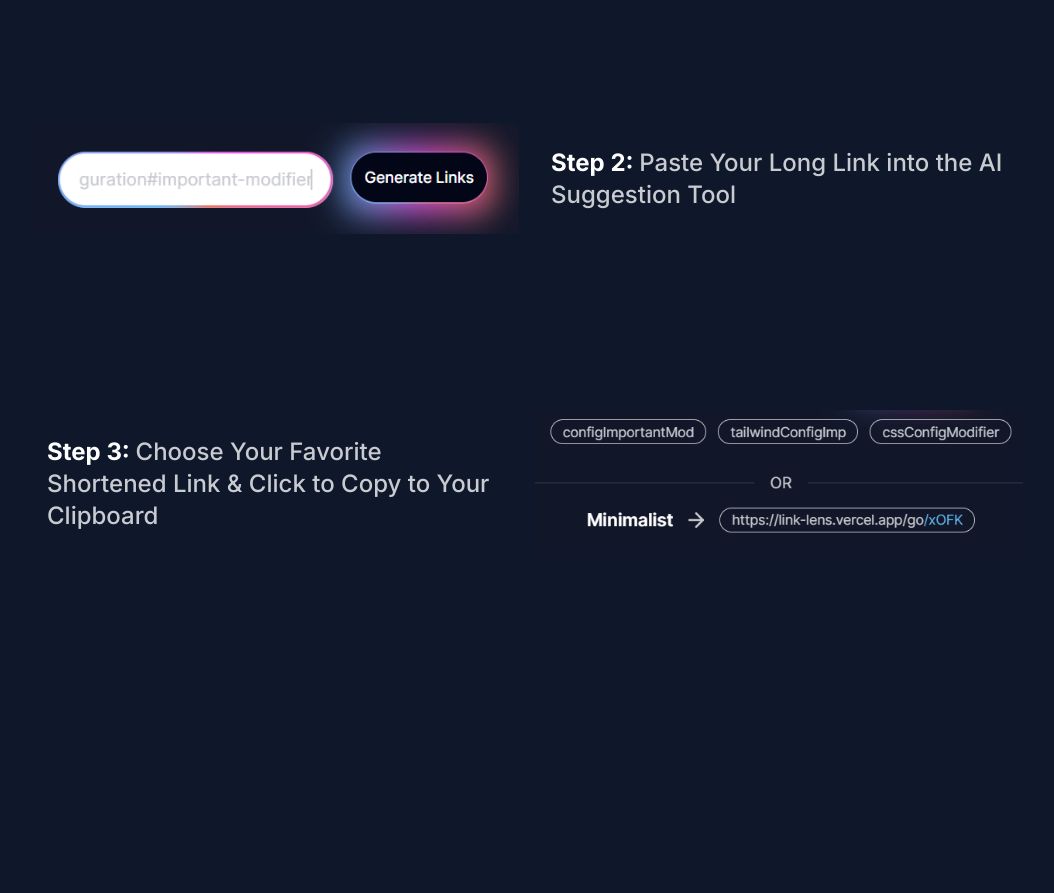
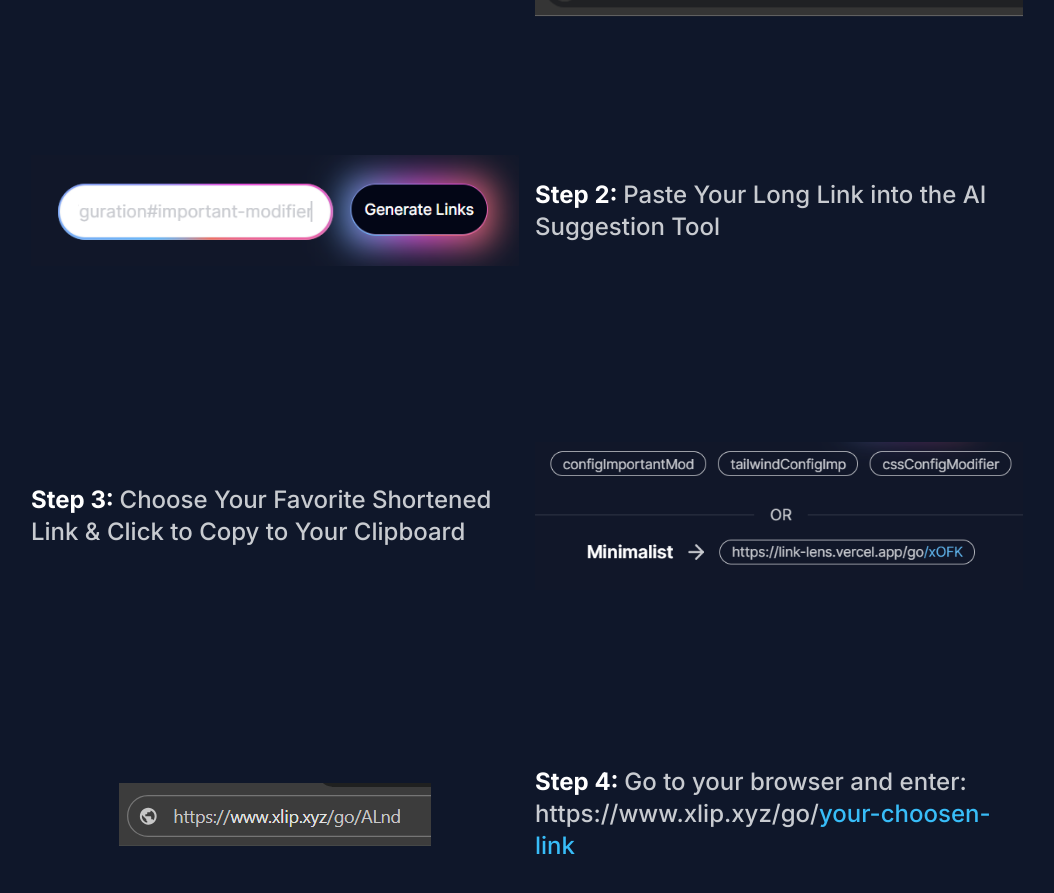
Before and after one commit to DamdyJ/Xlip.xyz, a Next.js app: page / in a window 1280 px wide. Shown: the part 1045-1938 px from the top of the page, without its empty margins (113-1167 px from the left). Before the commit the page ends 1683 px from the top, so only its background shows below. Built offline with nearby package versions, Linux system fonts and the light colour scheme.

Commit message:
fix: fix mobile responsive issue with grid

```diff
--- a/src/components/howTo.tsx
+++ b/src/components/howTo.tsx
@@ -4,20 +4,21 @@ import React from "react";
 export default function HowTo() {
   return (
     <>
-      <h2 className="mb-8 text-center text-3xl font-semibold text-white underline underline-offset-8 md:text-5xl">
+      <h2 className="my-8 text-center text-3xl font-semibold text-white underline underline-offset-8 md:text-5xl">
         How to Utilize a Link Shortener
       </h2>
-      <div className="grid gap-4 md:grid-cols-2">
+      <div className="flex w-full flex-col gap-4 md:grid md:grid-cols-2">
         {/* left */}
-        <div className="my-8 md:my-20 place-self-center">
-          <h3 className="text-2xl font-medium">
+        <div className="my-8 place-self-center md:my-20">
+          <h3 className="w-full text-2xl font-medium">
             <span className="font-bold text-white">Step 1: </span>Find Your Long
             Link & Copy It
           </h3>
         </div>
         {/* right */}
-        <div className="my-8 md:mt-20 place-self-center">
+        <div className="my-8 place-self-center md:mt-20">
           <Image
+            className="h-fit w-full"
             src="/link.png"
             alt="Your long link image"
             width={500}
@@ -25,9 +26,10 @@ export default function HowTo() {
           />
         </div>
         {/* left */}
-        <div className="my-8 md:my-20 place-self-center">
+        <div className="my-8 place-self-center md:my-20">
           <div className="hidden md:block">
             <Image
+              className="h-fit w-full"
               src="/generate.png"
               alt="Generate link by our ai"
               width={500}
@@ -42,9 +44,10 @@ export default function HowTo() {
           </div>
         </div>
         {/* right */}
-        <div className="my-8 md:my-20 place-self-center p-4">
+        <div className="my-8 place-self-center md:my-20">
           <div className="block md:hidden">
             <Image
+              className="h-fit w-full"
               src="/generate.png"
               alt="Generate link by our ai"
               width={500}
@@ -59,21 +62,61 @@ export default function HowTo() {
           </div>
         </div>
         {/* left */}
-        <div className="my-8 md:my-20 place-self-center p-4">
+        <div className="my-8 place-self-center md:my-20">
           <h3 className="text-2xl font-medium">
             <span className="font-bold text-white">Step 3: </span>Choose Your
             Favorite Shortened Link & Click to Copy to Your Clipboard
           </h3>
         </div>
         {/* right */}
-        <div className="my-8 md:my-20 place-self-center">
+        <div className="my-8 place-self-center md:my-20">
           <Image
+            className="h-fit w-full"
             src="/output.png"
             alt="Your long link image"
             width={500}
             height={52}
           />
         </div>
+        {/* left */}
+        <div className="my-8 place-self-center md:my-20">
+          <div className="hidden md:block">
+            <Image
+              className="h-fit w-full"
+              src="/go.png"
+              alt="Generate link by our ai"
+              width={500}
+              height={52}
+            />
+          </div>
+          <div className="block md:hidden">
+            <h3 className="text-2xl font-medium">
+              <span className="font-bold text-white">Step 4: </span>
+              Go to your browser and enter:
+            </h3>
+            <span className="sm:text-xl">https://www.xlip.xyz/go/</span>
+            <span className="text-primary sm:text-xl">your-url</span>
+          </div>
+        </div>
+        {/* right */}
+        <div className="my-8 place-self-center md:my-20">
+          <div className="block md:hidden">
+            <Image
+              className="h-fit w-full"
+              src="/go.png"
+              alt="Generate link by our ai"
+              width={500}
+              height={52}
+            />
+          </div>
+          <div className="hidden md:block">
+            <h3 className="text-2xl font-medium">
+              <span className="font-bold text-white">Step 4: </span>Go to your
+              browser and enter: https://www.xlip.xyz/go/
+              <span className="text-primary">your-choosen-link</span>
+            </h3>
+          </div>
+        </div>
       </div>
     </>
   );
```
